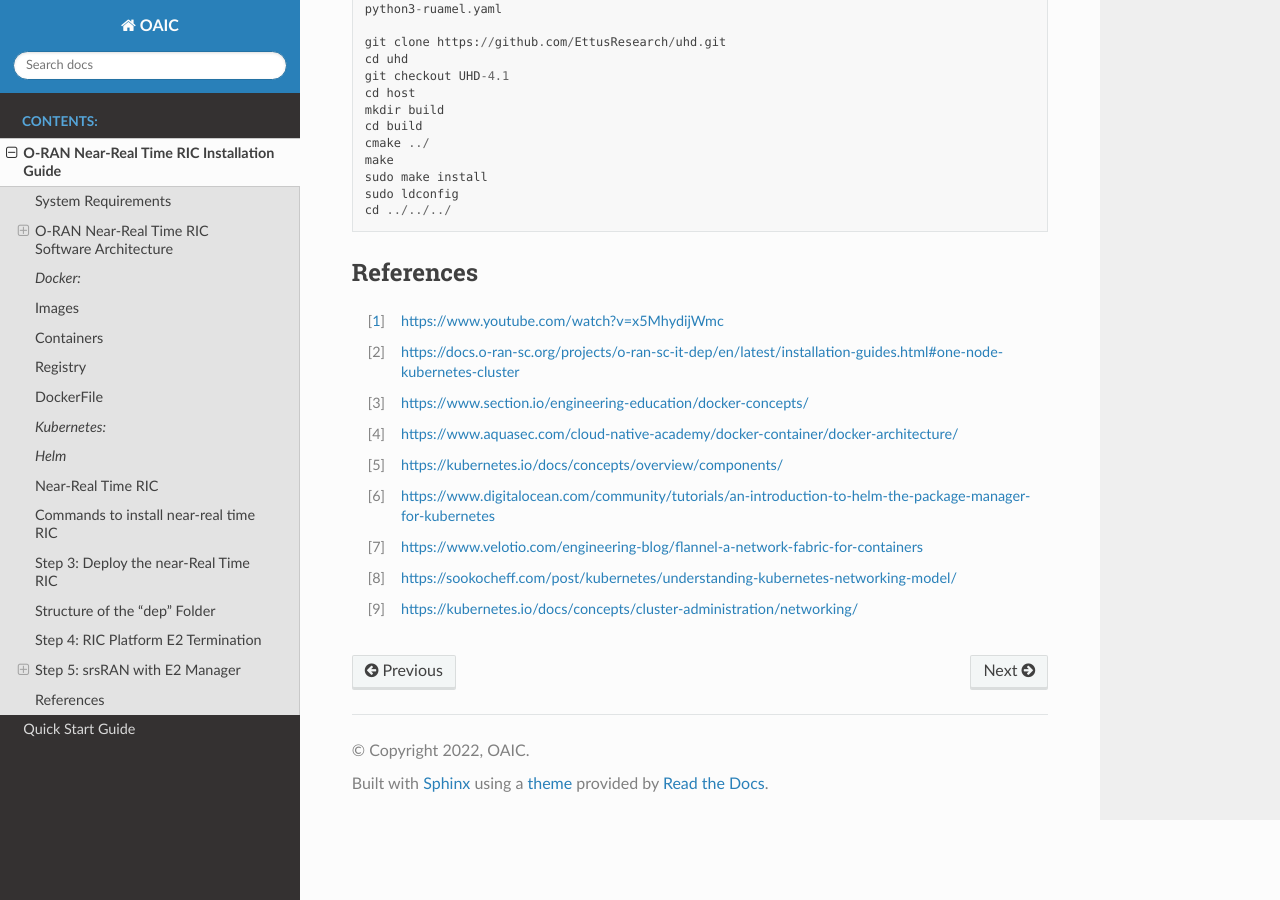
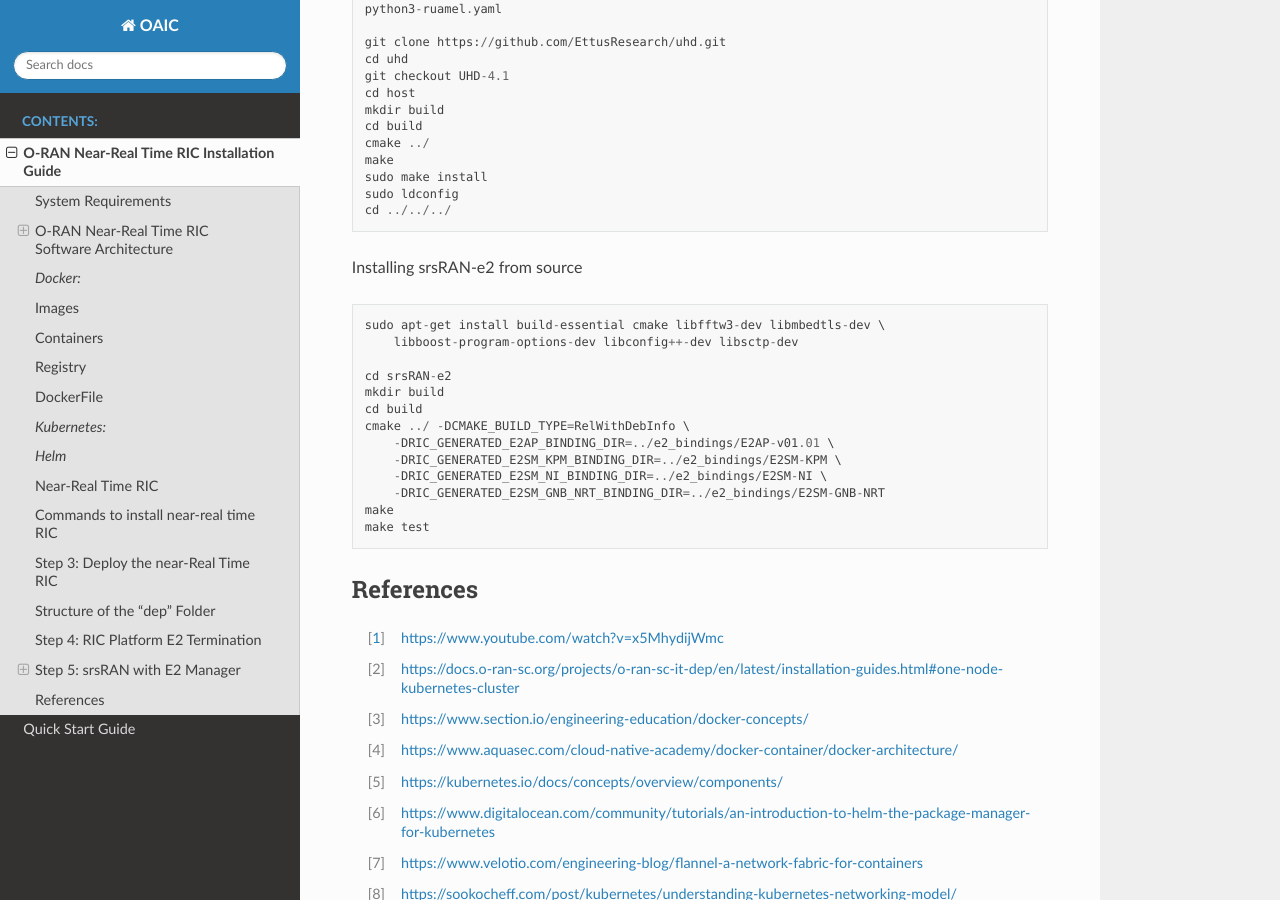
Before and after one commit to openaicellular/oaic, a Sphinx documentation site: the page built from docs/source/oran_installation.rst, in a window 1280 px wide and 900 px high, scrolled down 10667 px. Built offline with Sphinx 7.4.7 and the Read the Docs theme 2.0.0, drawn with Linux system fonts in a browser that asks for light colours.

Commit message:
updating srsRAN-e2 instructions for cmake build

```diff
--- a/docs/source/oran_installation.rst
+++ b/docs/source/oran_installation.rst
@@ -443,10 +443,23 @@ https://files.ettus.com/manual/page_install.html
     sudo ldconfig
     cd ../../../
 
+Installing srsRAN-e2 from source
 
+.. code-block::
 
+    sudo apt-get install build-essential cmake libfftw3-dev libmbedtls-dev \
+        libboost-program-options-dev libconfig++-dev libsctp-dev
 
-
+    cd srsRAN-e2
+    mkdir build
+    cd build
+    cmake ../ -DCMAKE_BUILD_TYPE=RelWithDebInfo \
+        -DRIC_GENERATED_E2AP_BINDING_DIR=../e2_bindings/E2AP-v01.01 \
+        -DRIC_GENERATED_E2SM_KPM_BINDING_DIR=../e2_bindings/E2SM-KPM \
+        -DRIC_GENERATED_E2SM_NI_BINDING_DIR=../e2_bindings/E2SM-NI \
+        -DRIC_GENERATED_E2SM_GNB_NRT_BINDING_DIR=../e2_bindings/E2SM-GNB-NRT
+    make
+    make test
 
 
 References
```
